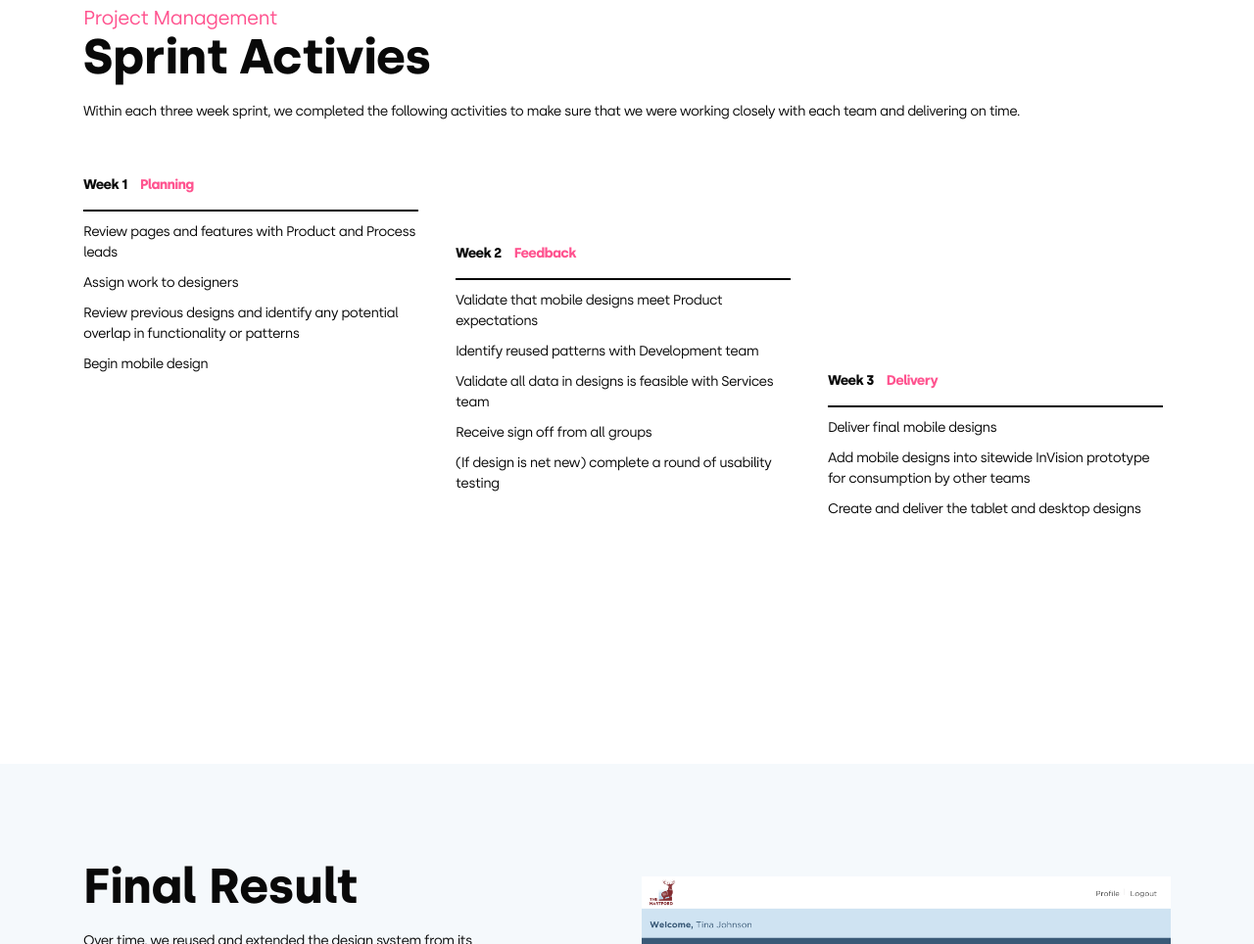
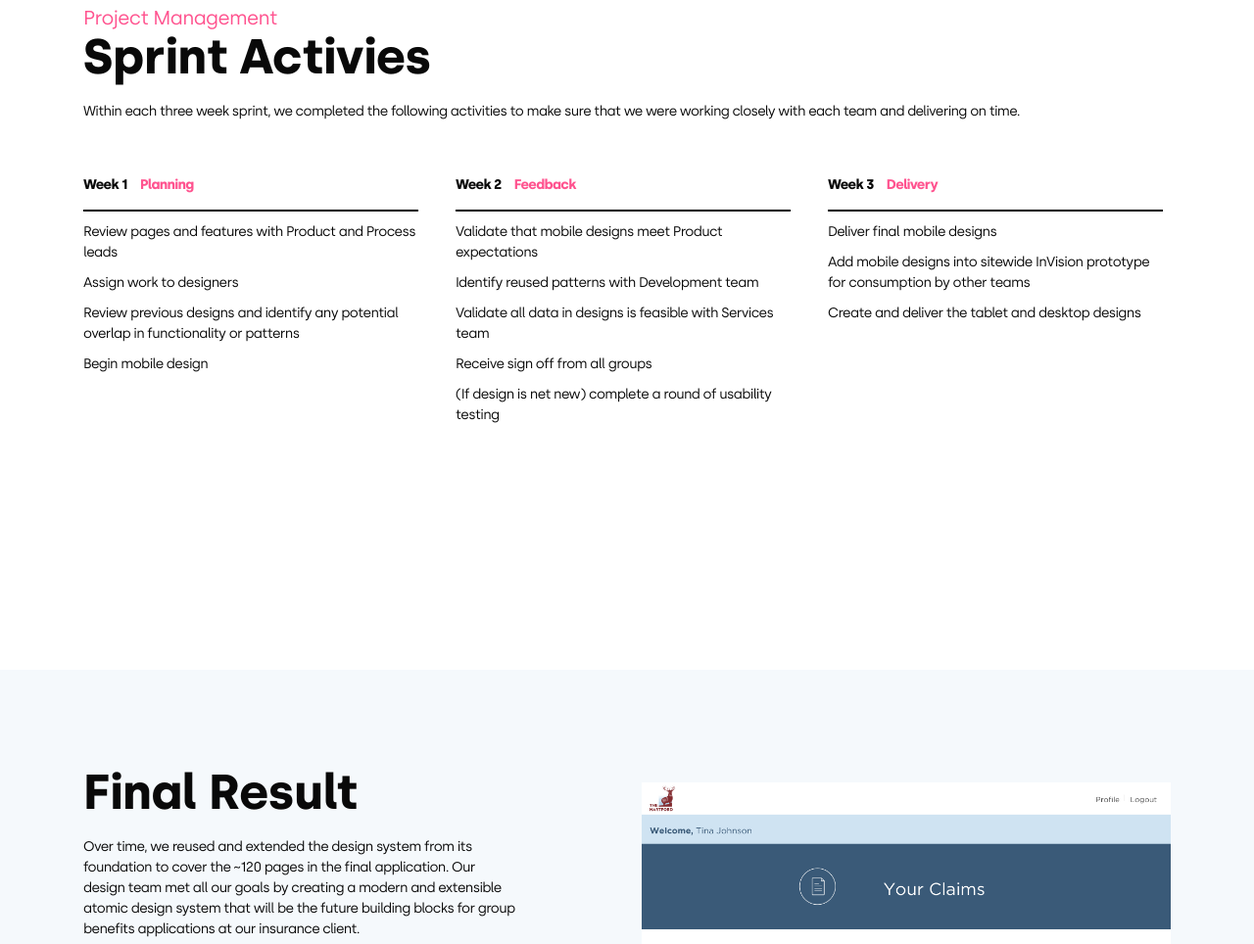
Before and after one commit to milk-toast/ux-portfolio, a plain HTML site: page mybenefits.html in a window 1280 px wide. Shown: the part 5474-6438 px from the top of the page at 98% size. Drawn offline with nearby package versions, Linux system fonts and the light colour scheme; some packages are replaced by stand-ins of ours; a script that the page names is missing; a web font is replaced by a local one.

Commit message:
removed stagger

```diff
--- a/assets/css/project.css
+++ b/assets/css/project.css
@@ -330,12 +330,6 @@ header.projectHeader .pageTitle {
     .projectSection .content .title {
         font-size: 38px;
     }
-    .projectSection .content .stagger1 {
-        margin-top: 0px;
-    }
-    .projectSection .content .stagger2 {
-        margin-top: 0px;
-    }
     .projectSectionCol {
         margin-bottom: 50px;
     }
@@ -355,15 +349,6 @@ header.projectHeader .pageTitle {
     .projectSectionCol {
         margin-bottom: 0px;
     }
-    .projectSection .content .stagger1 {
-        margin-top: 70px;
-    }
-    .projectSection .content .stagger2 {
-        margin-top: 200px;
-    }
-    /*.spacer {
-        height: 100px;
-    }*/
 }
 
 /* Large */
@@ -374,9 +359,6 @@ header.projectHeader .pageTitle {
     .projectSection .content .title {
         font-size: 50px;
     }
-    /*.spacer {
-        height: 200px;
-    }*/
 }
 
 /* XLarge */
--- a/mybenefits.html
+++ b/mybenefits.html
@@ -226,7 +226,7 @@
 					</div>
 				</div>
 				<div class="col-md-4 projectSectionCol">
-					<div class="contentCol stagger1">
+					<div class="contentCol">
 						<p class="title">Week 2 <span>Feedback</span></p>
 						<p class="item itemMargin">Validate that mobile designs meet Product expectations</p>
 						<p class="item itemMargin">Identify reused patterns with Development team</p>
@@ -236,7 +236,7 @@
 					</div>
 				</div>
 				<div class="col-md-4 projectSectionCol">
-					<div class="contentCol stagger2">
+					<div class="contentCol">
 						<p class="title">Week 3 <span>Delivery</span></p>
 						<p class="item itemMargin">Deliver final mobile designs</p>
 						<p class="item itemMargin">Add mobile designs into sitewide InVision prototype for consumption by other teams</p>
```
